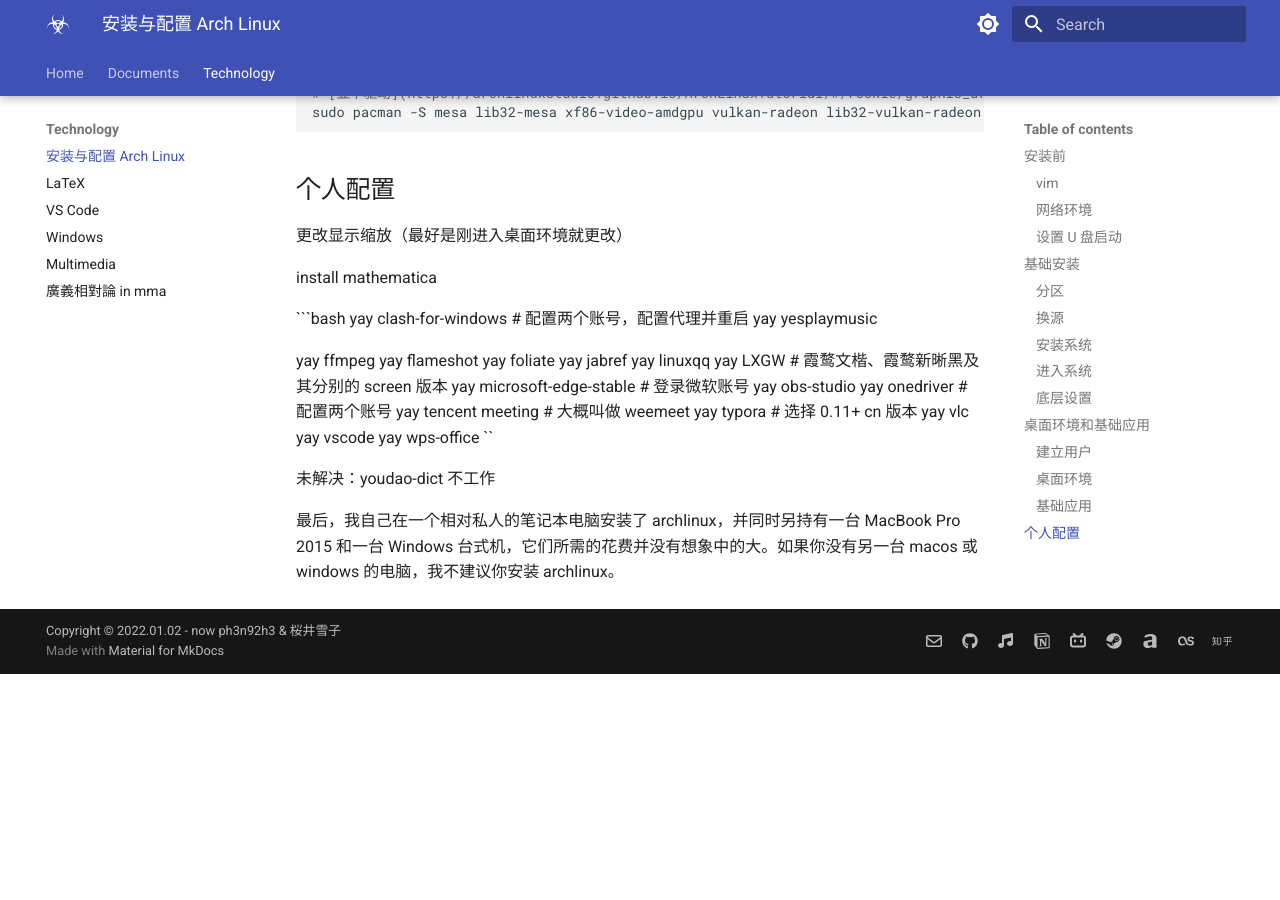
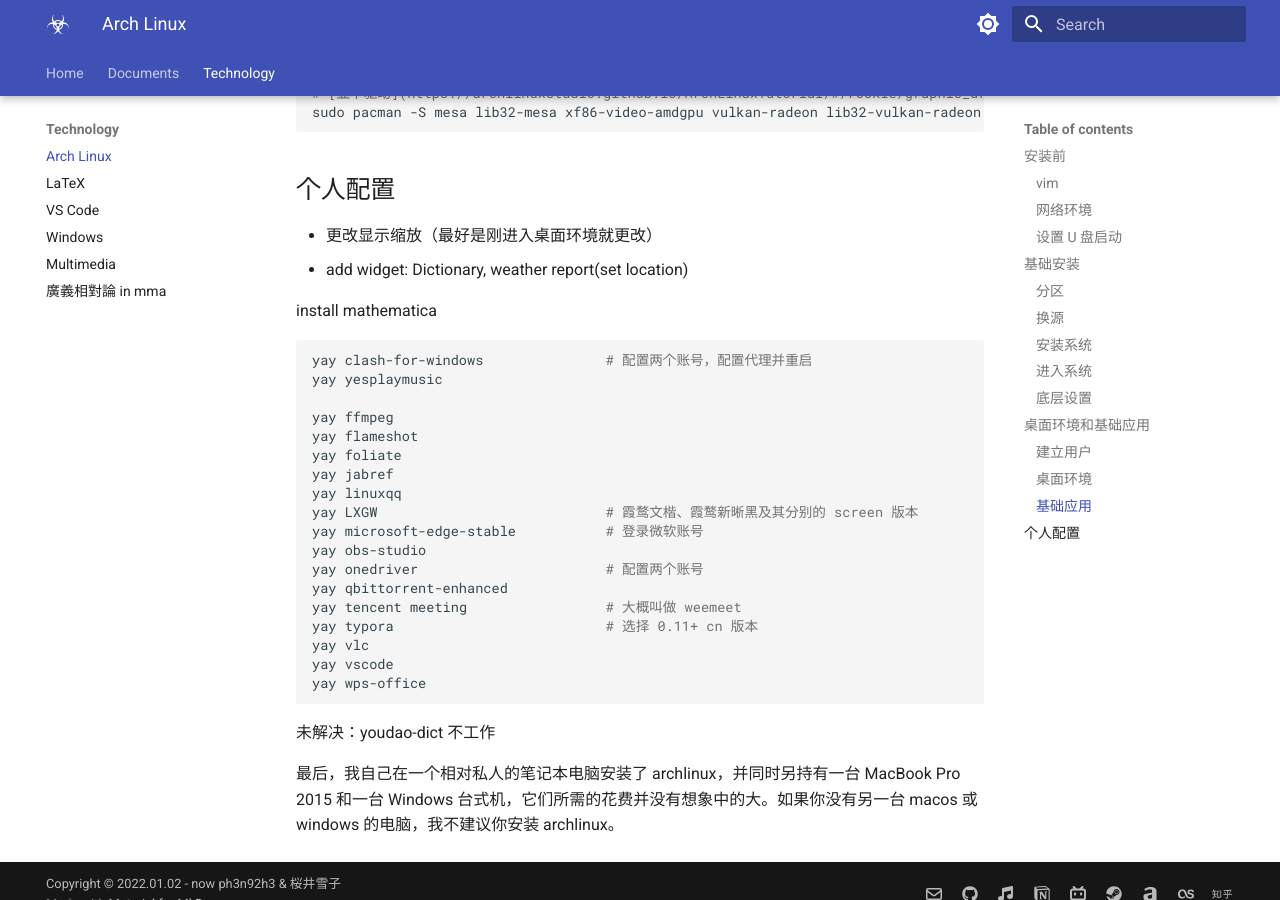
Before and after one commit to ph3n92h3/ph3n92h3.github.io, an MkDocs documentation site: the page built from docs/Technology/Arch Linux.md, in a window 1280 px wide and 900 px high, scrolled down 4429 px. Built offline with MkDocs 1.6.1 and Material for MkDocs 9.7.7, drawn with Linux system fonts in a browser that asks for light colours; before the commit the page ends 5103 px from its top, so only the background shows below that; some of the changed text lies outside the part shown.

Commit message:
Update Arch Linux.md

````diff
--- a/docs/Technology/Arch Linux.md
+++ b/docs/Technology/Arch Linux.md
@@ -1,4 +1,4 @@
-# 安装与配置 Arch Linux
+# Arch Linux
 
 本文只记录个人安装与配置 arch linux 的流程，更系统的教程请见：
 
@@ -232,7 +232,8 @@
 
 ## 个人配置
 
-更改显示缩放（最好是刚进入桌面环境就更改）
+- 更改显示缩放（最好是刚进入桌面环境就更改）
+- add widget: Dictionary, weather report(set location)
 
 install mathematica
 
@@ -249,12 +250,13 @@
 yay microsoft-edge-stable           # 登录微软账号
 yay obs-studio
 yay onedriver                       # 配置两个账号
+yay qbittorrent-enhanced
 yay tencent meeting                 # 大概叫做 weemeet
 yay typora                          # 选择 0.11+ cn 版本
 yay vlc
 yay vscode
 yay wps-office
-``
+```
 
 未解决：youdao-dict 不工作
 
````
